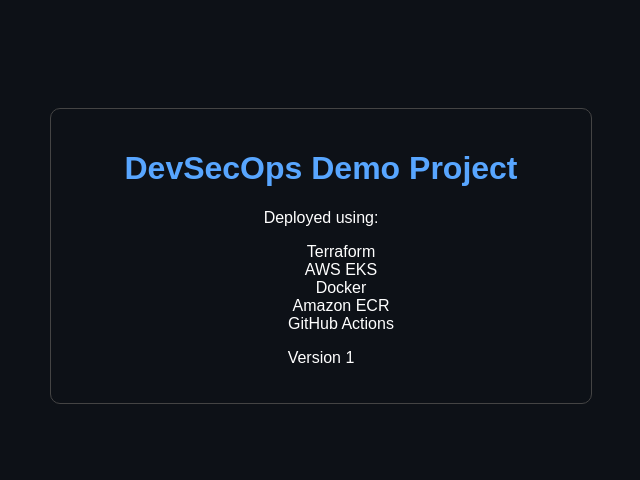
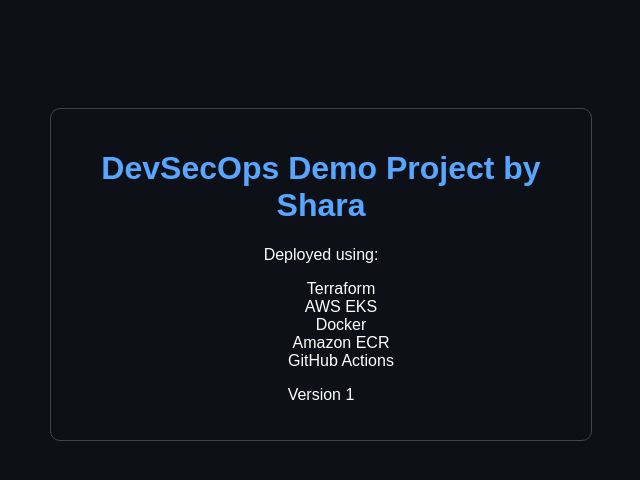
Before and after one commit to tfshara/terraform-eks-alb, a plain HTML site: page demo-app/index.html in a window 1280 px wide. Shown: the whole page, without its empty margins (319-959 px from the left). Drawn offline with Linux system fonts and the light colour scheme.

Commit message:
Update index.html

```diff
--- a/demo-app/index.html
+++ b/demo-app/index.html
@@ -31,7 +31,7 @@
 
 <div class="card">
 
-<h1>DevSecOps Demo Project</h1>
+<h1>DevSecOps Demo Project by Shara</h1>
 
 <p>Deployed using:</p>
 
```
